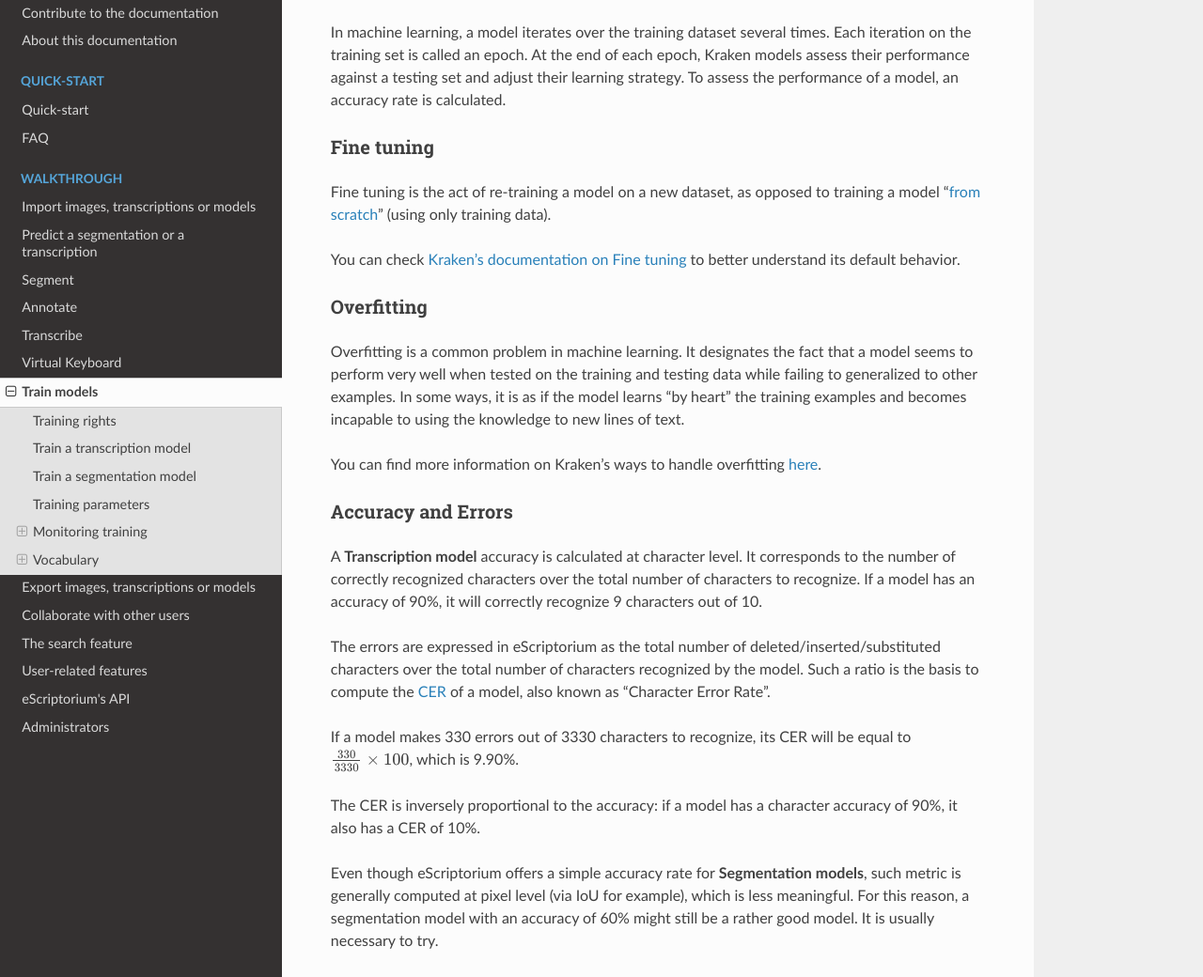
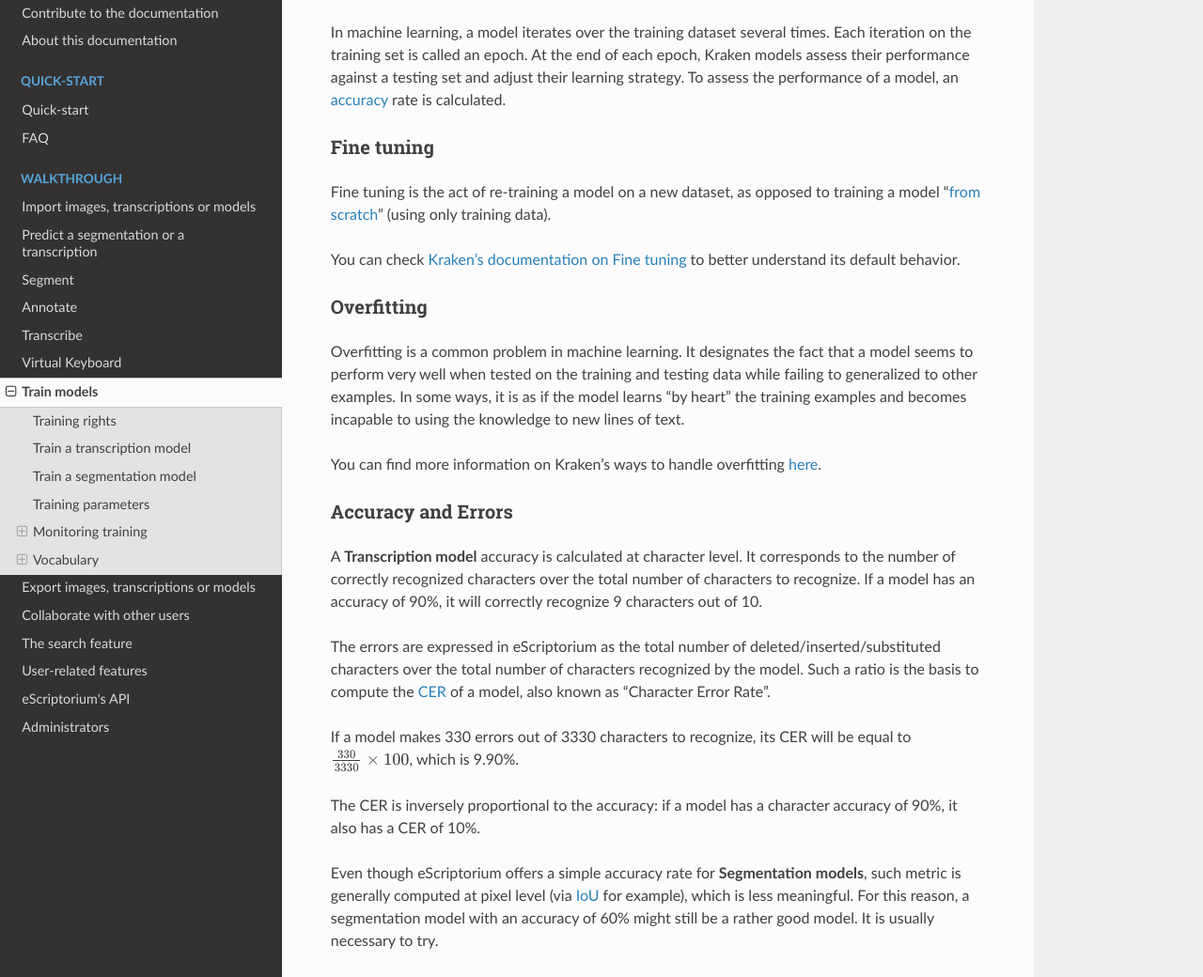
Before and after one commit to alix-tz/escriptorium-documentation, an MkDocs documentation site: the page built from docs/walkthrough_train.md, in a window 1280 px wide and 1400 px high, scrolled down 4853 px. Shown: the part 233-1273 px from the top of the window at 94% size. Built offline with MkDocs 1.6.1, drawn with Linux system fonts in a browser that asks for light colours; nearby versions of some CDN libraries; some of the changed lines change nothing that is shown; some of the changed text lies outside the part shown.

Commit message:
integrated Floriane's remarks

```diff
--- a/docs/walkthrough_train.md
+++ b/docs/walkthrough_train.md
@@ -34,7 +34,7 @@
 - Select the document parts you want to use to train the model,
 - Click on "Train", then select "Recognizer",
 - In the form, select the [transcription version](walkthrough_transcribe.md) <!-- target transcription version in particular -->, give an explicit name to your new model and/or select an existing model to perform [fine tuning](#fine-tuning),
-- Once the form is filled, click on "train".
+- Once the form is filled, click on "Train".
 
 The training task is now placed in a queue and will start soon. When training is finished, you will receive a notification.
 
@@ -81,7 +81,7 @@
 
 In both of these display, you can see the "Training Status" of a model: either currently training or "done".
 
-When a model is trained on eScriptorium, you can see the models resulting from each epoch by clicking on the "Toggle Versions" button. It will display a list of all the epochs along with their accuracy (and corresponding error count). It is then possible to download each model as an individual file.
+When a model is trained on eScriptorium, you can see the models resulting from each [epoch](#epoch) by clicking on the "Toggle Versions" button. It will display a list of all the epochs along with their [accuracy](#accuracy-and-errors) (and corresponding error count). It is then possible to download each model as an individual file.
 
 eScriptorium follows Kraken's behavior when selecting the best model. It is not always the model with the highest score since the selection is designed to minimize [overfitting](#overfitting).
 
@@ -109,7 +109,7 @@
 
 ### Epoch
 
-In machine learning, a model iterates over the training dataset several times. Each iteration on the training set is called an epoch. At the end of each epoch, Kraken models assess their performance against a testing set and adjust their learning strategy. To assess the performance of a model, an accuracy rate is calculated.
+In machine learning, a model iterates over the training dataset several times. Each iteration on the training set is called an epoch. At the end of each epoch, Kraken models assess their performance against a testing set and adjust their learning strategy. To assess the performance of a model, an [accuracy](#accuracy-and-errors) rate is calculated.
 
 ### Fine tuning
 
@@ -133,7 +133,7 @@
 
 The CER is inversely proportional to the accuracy: if a model has a character accuracy of 90%, it also has a CER of 10%.
 
-Even though eScriptorium offers a simple accuracy rate for **Segmentation models**, such metric is generally computed at pixel level (via IoU for example), which is less meaningful. For this reason, a segmentation model with an accuracy of 60% might still be a rather good model. It is usually necessary to try.
+Even though eScriptorium offers a simple accuracy rate for **Segmentation models**, such metric is generally computed at pixel level (via [IoU](https://en.wikipedia.org/wiki/Jaccard_index) for example), which is less meaningful. For this reason, a segmentation model with an accuracy of 60% might still be a rather good model. It is usually necessary to try.
 
 As stated in [Kraken's best practices for segmentation](https://kraken.re/master/ketos.html#segmentation-model-training):
 
```
